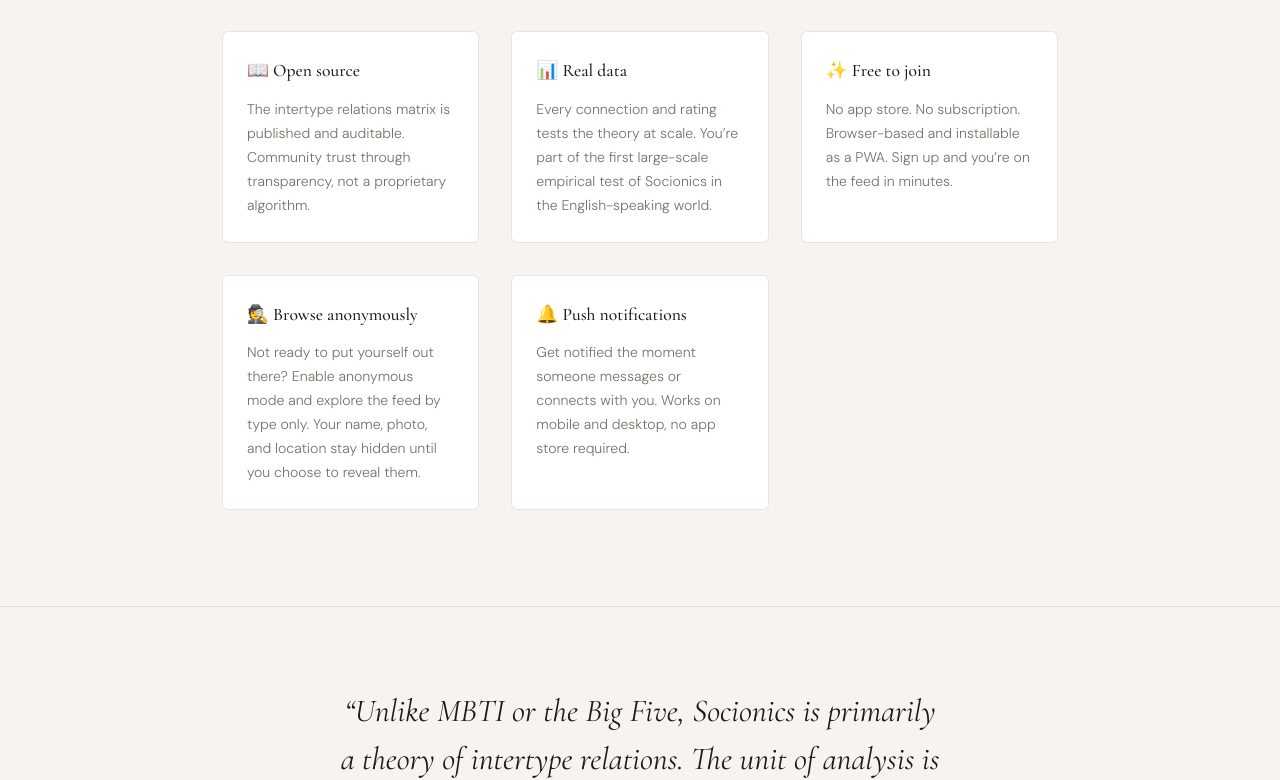
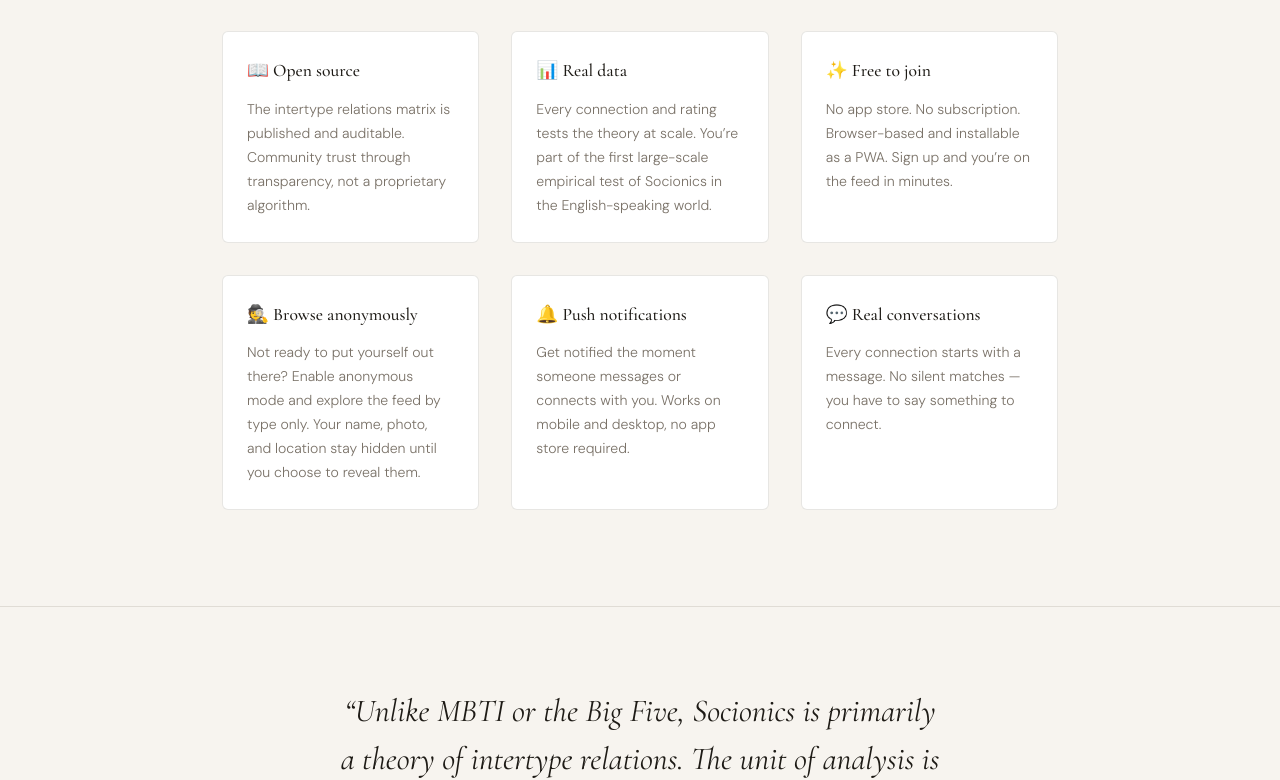
Before and after one commit to sstern42/socionics-match, a React (Vite) app: page / in a window 1280 px wide. Shown: the part 3578-4358 px from the top of the page. Built offline with nearby package versions, Linux system fonts and the light colour scheme; no server answers; the database is empty.

Commit message:
Add files via upload

```diff
--- a/src/pages/Home.jsx
+++ b/src/pages/Home.jsx
@@ -325,6 +325,7 @@ export default function Home() {
             { title: '✨ Free to join', body: 'No app store. No subscription. Browser-based and installable as a PWA. Sign up and you’re on the feed in minutes.' },
             { title: '🕵️ Browse anonymously', body: 'Not ready to put yourself out there? Enable anonymous mode and explore the feed by type only. Your name, photo, and location stay hidden until you choose to reveal them.' },
             { title: '🔔 Push notifications', body: 'Get notified the moment someone messages or connects with you. Works on mobile and desktop, no app store required.' },
+            { title: '💬 Real conversations', body: 'Every connection starts with a message. No silent matches — you have to say something to connect.' },
           ].map(({ title, body }) => (
             <div key={title} style={{ padding: '1.5rem', border: '1px solid var(--border)', borderRadius: 6, background: '#fff' }}>
               <h3 style={{ marginBottom: '0.75rem', fontSize: '1.1rem' }}>{title}</h3>
```
